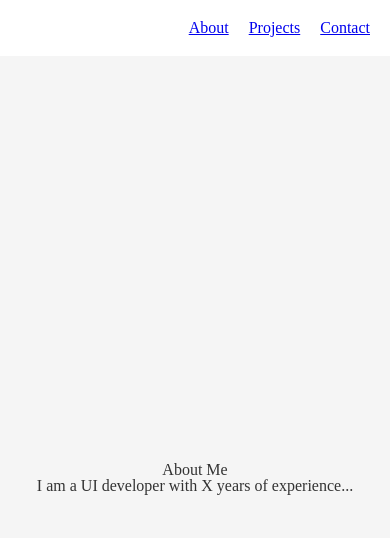
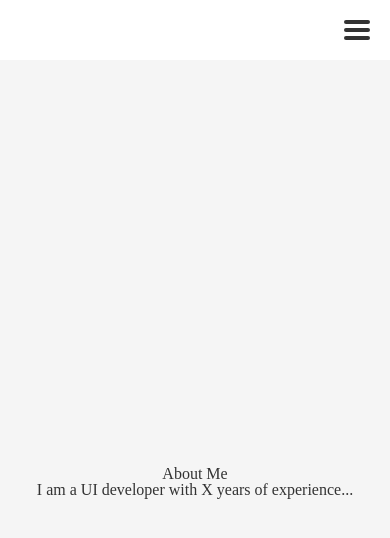
Before and after one commit to Gromley1/portfolio, a React (Vite) app: page / in a window 390 px wide. Shown: the top 538 px of the page. Built offline with nearby package versions, Linux system fonts and the light colour scheme.

Commit message:
add mobile nav view

```diff
--- a/package.json
+++ b/package.json
@@ -10,6 +10,7 @@
     "preview": "vite preview"
   },
   "dependencies": {
+    "classnames": "^2.5.1",
     "react": "^18.2.0",
     "react-dom": "^18.2.0"
   },
--- a/src/features/layout/components/nav-menu/nav-menu.component.tsx
+++ b/src/features/layout/components/nav-menu/nav-menu.component.tsx
@@ -1,8 +1,20 @@
+import { useState } from 'react'
 import styles from './nav-menu.module.scss'
 
 export const NavMenu = () => {
+  const [toggleNav, setToggleNav] = useState(false)
+
+  const onNavClick = () => {
+    setToggleNav((prev) => !prev)
+  }
+
   return (
     <nav className={styles.nav}>
+      <div className={styles.mobileNav} onClick={onNavClick} role="button">
+        <p className={styles.mobileNav__line} />
+        <p className={styles.mobileNav__line} />
+        <p className={styles.mobileNav__line} />
+      </div>
       <ul className={styles.navList}>
         <li>
           <a href="#about">About</a>
--- a/src/features/layout/components/nav-menu/nav-menu.module.scss
+++ b/src/features/layout/components/nav-menu/nav-menu.module.scss
@@ -13,9 +13,34 @@
   padding: 0;
   margin: 0;
 
+  @include respond-below(sm) {
+    & > * {
+      display: none;
+    }
+  }
+
   & > * {
     &:not(:first-child) {
       margin-left: toRem(20px);
     }
   }
 }
+
+.mobileNav {
+  height: toRem(20px);
+
+  @include respond-above(sm) {
+    display: none;
+  }
+
+  &__line {
+    height: toRem(4px);
+    border-radius: toRem(6px);
+    width: toRem(26px);
+    background-color: #333;
+
+    &:not(:last-child) {
+      margin-bottom: toRem(4px);
+    }
+  }
+}
--- a/src/scss/abstracts/_functions.scss
+++ b/src/scss/abstracts/_functions.scss
@@ -1,6 +1,5 @@
 @use './variables' as *;
 
-// toRem
 @function toRem($pixel) {
   @return #{calc($pixel / $base-size)}rem;
 }
--- a/src/scss/abstracts/_index.scss
+++ b/src/scss/abstracts/_index.scss
@@ -1,4 +1,4 @@
 // @forward './colors';
 @forward './functions';
-// @forward './mixins';
+@forward './mixins';
 // @forward './variables';
--- /dev/null
+++ b/src/scss/abstracts/_mixins.scss
@@ -0,0 +1,27 @@
+$breakpoints: (
+  xs: 0,
+  sm: 576px,
+  md: 768px,
+  lg: 992px,
+  xl: 1200px,
+);
+
+@mixin respond-above($breakpoint) {
+  @if map-has-key($breakpoints, $breakpoint) {
+    @media (min-width: map-get($breakpoints, $breakpoint)) {
+      @content;
+    }
+  } @else {
+    @warn "Invalid breakpoint: #{$breakpoint}.";
+  }
+}
+
+@mixin respond-below($breakpoint) {
+  @if map-has-key($breakpoints, $breakpoint) {
+    @media (max-width: (map-get($breakpoints, $breakpoint) - 1px)) {
+      @content;
+    }
+  } @else {
+    @warn "Invalid breakpoint: #{$breakpoint}.";
+  }
+}
```
Also changed, not shown: 1 other file (tests, documents, lock files or other folders).
